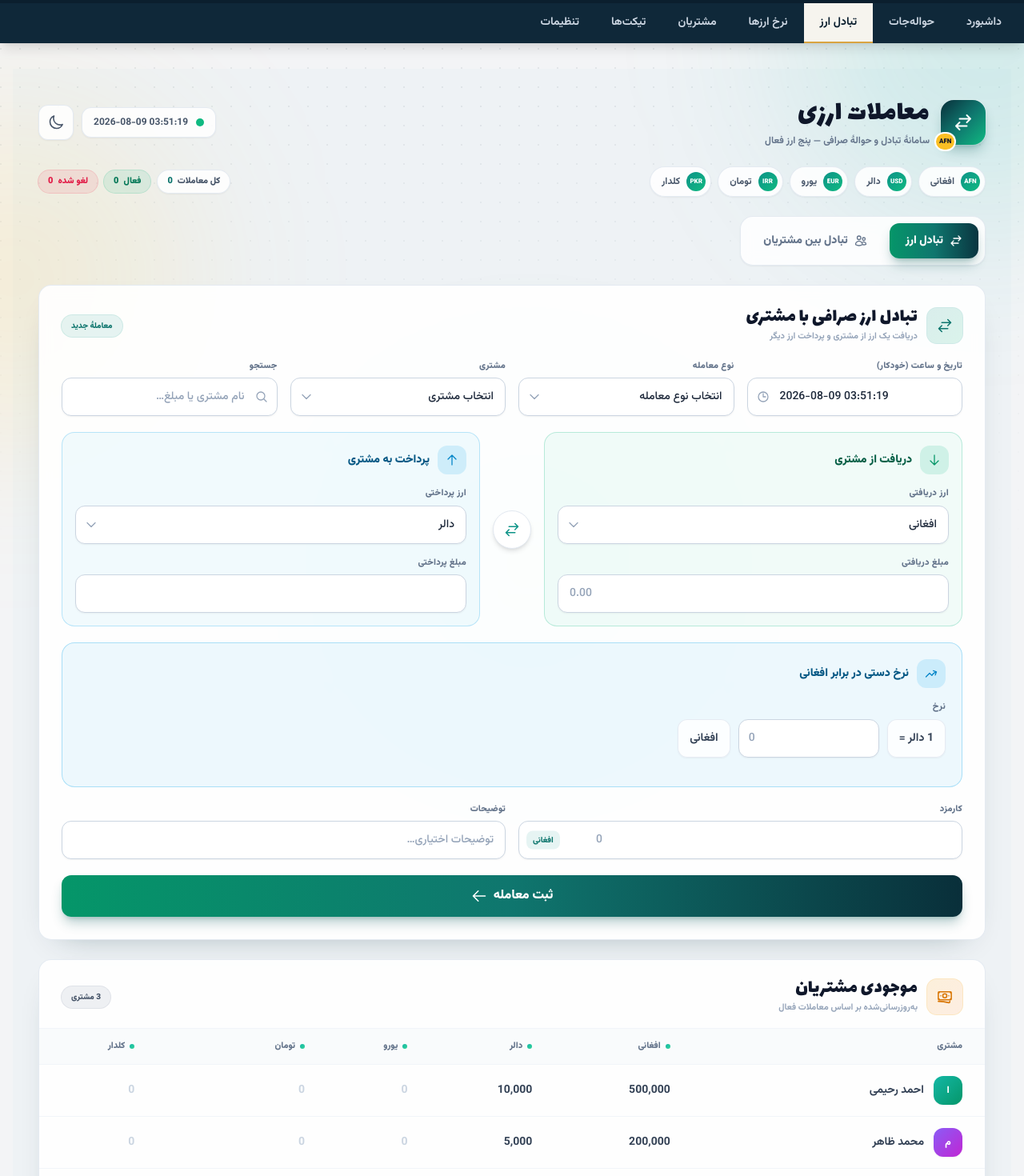
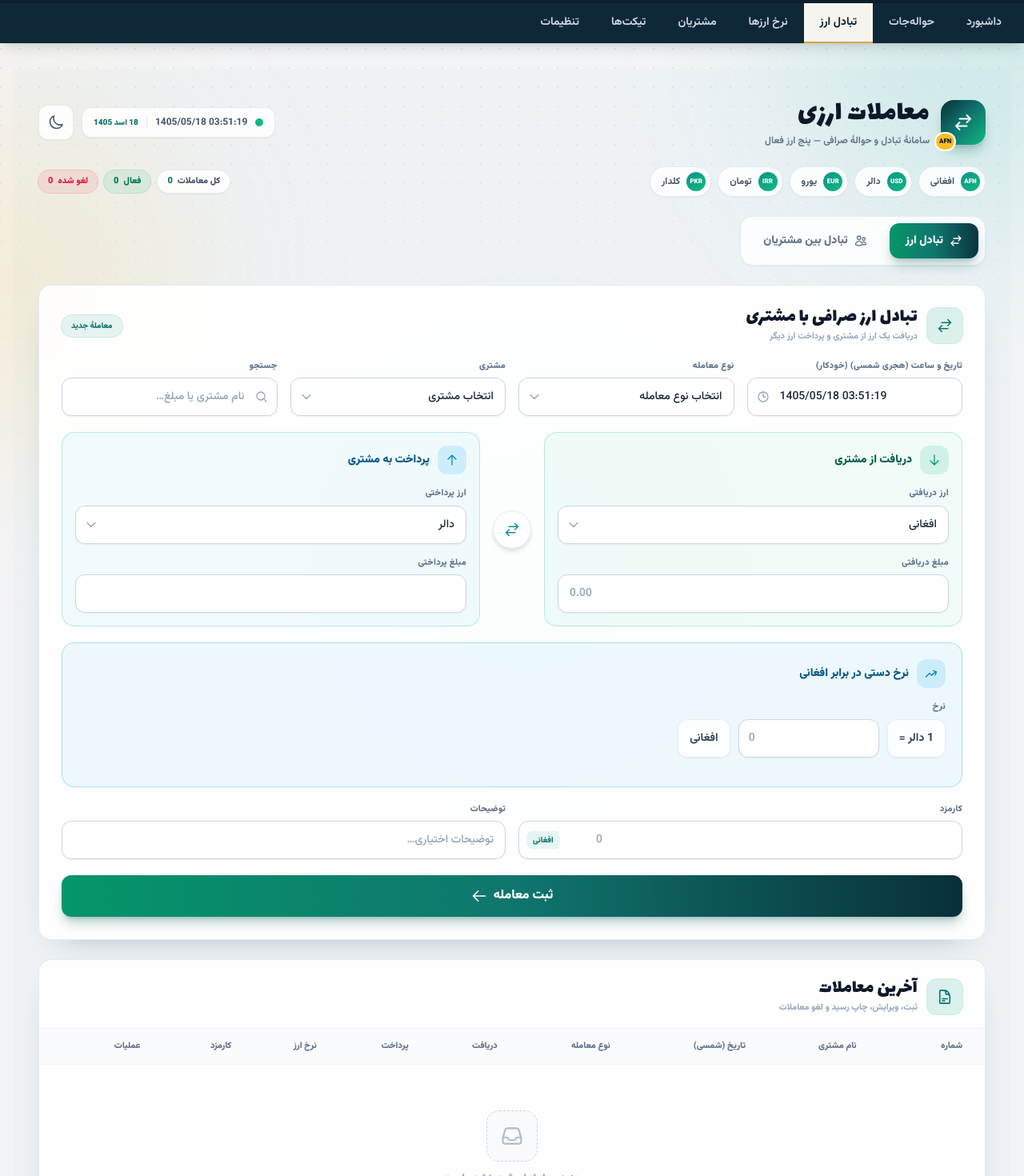
Before and after one commit to nasirahmadrahmati19-hue/exchange-admin, a Next.js app: page /dashboard/trades in a window 1280 px wide. Shown: the part 60-1530 px from the top of the page at 80% size. Built offline with nearby package versions, Linux system fonts and the light colour scheme; sample sign-in values are in the browser's storage; a small style sheet from the web is missing.

Commit message:
Implement Shamsi date formatting in trades page
Added functions to format dates in Shamsi calendar and updated relevant date displays throughout the component.

```diff
--- a/app/dashboard/trades/page.tsx
+++ b/app/dashboard/trades/page.tsx
@@ -126,12 +126,62 @@ function shortId(id: string) {
   return id.slice(-6);
 }
 
+/* ---------------- تاریخ هجری شمسی ---------------- */
+
+function shamsiParts(d: Date) {
+  const parts = new Intl.DateTimeFormat(
+    "en-US-u-ca-persian-nu-latn",
+    {
+      year: "numeric",
+      month: "2-digit",
+      day: "2-digit",
+    }
+  ).formatToParts(d);
+
+  const get = (type: string) =>
+    parts.find((p) => p.type === type)?.value || "0";
+
+  return {
+    year: get("year"),
+    month: get("month"),
+    day: get("day"),
+  };
+}
+
 function formatDateTime(d: Date) {
   const pad = (n: number) => String(n).padStart(2, "0");
 
-  return `${d.getFullYear()}-${pad(d.getMonth() + 1)}-${pad(
-    d.getDate()
-  )} ${pad(d.getHours())}:${pad(d.getMinutes())}:${pad(d.getSeconds())}`;
+  const s = shamsiParts(d);
+
+  return `${s.year}/${s.month}/${s.day} ${pad(d.getHours())}:${pad(
+    d.getMinutes()
+  )}:${pad(d.getSeconds())}`;
+}
+
+const shamsiMonthNames = [
+  "حمل",
+  "ثور",
+  "جوزا",
+  "سرطان",
+  "اسد",
+  "سنبله",
+  "میزان",
+  "عقرب",
+  "قوس",
+  "جدی",
+  "دلو",
+  "حوت",
+];
+
+function shamsiMonthLabel(d: Date) {
+  const s = shamsiParts(d);
+  const m = parseInt(s.month, 10);
+  const day = parseInt(s.day, 10);
+
+  if (!Number.isFinite(m) || m < 1 || m > 12) return "";
+  if (!Number.isFinite(day)) return "";
+
+  return `${day} ${shamsiMonthNames[m - 1]} ${s.year}`;
 }
 
 function dateLabel(s: string) {
@@ -265,7 +315,6 @@ function directRateLabel(
 
 /* ============================================================
    UI ONLY — آیکون‌ها، توکن‌های ظاهری و اجزای نمایشی
-   (هیچ تأثیری بر منطق برنامه ندارند)
    ============================================================ */
 
 const iconPaths = {
@@ -291,8 +340,6 @@ const iconPaths = {
     "M9 12.75 11.25 15 15 9.75M21 12a9 9 0 1 1-18 0 9 9 0 0 1 18 0Z",
   alert:
     "M12 9v3.75m-9.303 3.376c-.866 1.5.217 3.374 1.948 3.374h14.71c1.73 0 2.813-1.874 1.948-3.374L13.949 3.378c-.866-1.5-3.032-1.5-3.898 0L2.697 16.126ZM12 15.75h.007v.008H12v-.008Z",
-  wallet:
-    "M2.25 18.75a60.07 60.07 0 0 1 15.797 2.101c.727.198 1.453-.342 1.453-1.096V18.75M3.75 4.5v.75A.75.75 0 0 1 3 6h-.75m0 0v-.375c0-.621.504-1.125 1.125-1.125H20.25M2.25 6v9m18-10.5v.75c0 .414.336.75.75.75h.75m-1.5-1.5h.375c.621 0 1.125.504 1.125 1.125v9.75c0 .621-.504 1.125-1.125 1.125h-.375m1.5-1.5H21a.75.75 0 0 0-.75.75v.75m0 0H3.75m0 0h-.375a1.125 1.125 0 0 1-1.125-1.125V15m1.5 1.5v-.75A.75.75 0 0 0 3 15h-.75M15 10.5a3 3 0 1 1-6 0 3 3 0 0 1 6 0Zm3 0h.008v.008H18V10.5Zm-12 0h.008v.008H6V10.5Z",
   doc: "M19.5 14.25v-2.625a3.375 3.375 0 0 0-3.375-3.375h-1.5A1.125 1.125 0 0 1 13.5 7.125v-1.5a3.375 3.375 0 0 0-3.375-3.375H8.25m0 12.75h7.5m-7.5 3H12M10.5 2.25H5.625c-.621 0-1.125.504-1.125 1.125v17.25c0 .621.504 1.125 1.125 1.125h12.75c.621 0 1.125-.504 1.125-1.125V11.25a9 9 0 0 0-9-9Z",
   inbox:
     "M2.25 13.5h3.86a2.25 2.25 0 0 1 2.012 1.244l.256.512a2.25 2.25 0 0 0 2.013 1.244h3.218a2.25 2.25 0 0 0 2.013-1.244l.256-.512a2.25 2.25 0 0 1 2.013-1.244h3.859m-19.5.338V18a2.25 2.25 0 0 0 2.25 2.25h15A2.25 2.25 0 0 0 21.75 18v-4.162c0-.224-.034-.447-.1-.661L19.24 5.338a2.25 2.25 0 0 0-2.15-1.588H6.911a2.25 2.25 0 0 0-2.15 1.588L2.35 13.177a2.25 2.25 0 0 0-.1.661Z",
@@ -350,14 +397,6 @@ function DetailRow({
     </div>
   );
 }
-
-const avatarPalette = [
-  "from-teal-500 to-emerald-600",
-  "from-violet-500 to-fuchsia-600",
-  "from-amber-500 to-orange-600",
-  "from-sky-500 to-indigo-600",
-  "from-rose-500 to-pink-600",
-];
 
 const uiCard =
   "rounded-2xl border border-slate-200/90 bg-white/90 shadow-[0_16px_40px_-28px_rgba(9,47,58,0.45)] backdrop-blur transition-colors duration-300 dark:border-slate-800 dark:bg-[#0e1a28]/90 dark:shadow-[0_16px_40px_-24px_rgba(0,0,0,0.75)]";
@@ -1045,64 +1084,7 @@ export default function CurrencyExchangePage() {
     resetTransferForm();
   }
 
-  /* ---------------- Balance ---------------- */
-
-  function balances() {
-    const result: Record<string, Record<Currency, number>> =
-      {} as Record<string, Record<Currency, number>>;
-
-    customers.forEach((c) => {
-      result[c.id] = { ...c.balances };
-    });
-
-    transactions.forEach((tx) => {
-      if (tx.status === "voided") return;
-
-      if (tx.type === "exchange" && tx.customerId) {
-        const b = result[tx.customerId];
-        if (!b) return;
-
-        b[tx.fromCurrency] =
-          (b[tx.fromCurrency] || 0) - tx.fromAmount;
-
-        if (tx.commission && tx.commissionCurrency) {
-          b[tx.commissionCurrency] =
-            (b[tx.commissionCurrency] || 0) - tx.commission;
-        }
-
-        b[tx.toCurrency] =
-          (b[tx.toCurrency] || 0) + tx.toAmount;
-      }
-
-      if (
-        tx.type === "transfer" &&
-        tx.senderId &&
-        tx.receiverId
-      ) {
-        const s = result[tx.senderId];
-        const r = result[tx.receiverId];
-
-        if (s) {
-          s[tx.fromCurrency] =
-            (s[tx.fromCurrency] || 0) - tx.fromAmount;
-
-          if (tx.commission) {
-            s[tx.fromCurrency] =
-              (s[tx.fromCurrency] || 0) - tx.commission;
-          }
-        }
-
-        if (r) {
-          r[tx.toCurrency] =
-            (r[tx.toCurrency] || 0) + tx.toAmount;
-        }
-      }
-    });
-
-    return result;
-  }
-
-  const currentBalances = balances();
+  /* ---------------- Names & Labels ---------------- */
 
   function customerName(id?: string) {
     return customers.find((c) => c.id === id)?.name || "-";
@@ -1370,7 +1352,7 @@ export default function CurrencyExchangePage() {
               <td>${tx.id}</td>
             </tr>
             <tr>
-              <th>تاریخ</th>
+              <th>تاریخ (هجری شمسی)</th>
               <td>${dateLabel(tx.date)}</td>
             </tr>
             <tr>
@@ -1494,6 +1476,14 @@ export default function CurrencyExchangePage() {
                 <span dir="ltr" className="text-xs font-bold tabular-nums text-slate-600 dark:text-slate-300">
                   {currentDateTime || "--:--:--"}
                 </span>
+                {now && (
+                  <>
+                    <span className="h-4 w-px bg-slate-200 dark:bg-slate-700" />
+                    <span className="whitespace-nowrap text-[10px] font-black text-teal-700 dark:text-teal-300">
+                      {shamsiMonthLabel(now)}
+                    </span>
+                  </>
+                )}
               </div>
 
               <button
@@ -1616,7 +1606,7 @@ export default function CurrencyExchangePage() {
               <div className="grid gap-4 sm:grid-cols-2 xl:grid-cols-4">
                 <div>
                   <label className={uiLabel}>
-                    تاریخ و ساعت {editingExchangeId ? "(اصل)" : "(خودکار)"}
+                    تاریخ و ساعت (هجری شمسی) {editingExchangeId ? "(اصل)" : "(خودکار)"}
                   </label>
                   <div className="relative">
                     <input
@@ -2015,7 +2005,7 @@ export default function CurrencyExchangePage() {
               {exchangeErrorList.length > 0 && (
                 <div className="fx-pop space-y-2 rounded-xl border border-rose-500/30 bg-rose-500/10 p-4 text-rose-700 dark:border-rose-400/25 dark:bg-rose-400/10 dark:text-rose-300">
                   <b className="flex items-center gap-2 text-sm">
-                    <Ic n="alert" className="h-4.5 w-4.5 h-5 w-5 shrink-0" />
+                    <Ic n="alert" className="h-5 w-5 shrink-0" />
                     لطفاً این فیلدها را تکمیل کنید:
                   </b>
 
@@ -2080,7 +2070,7 @@ export default function CurrencyExchangePage() {
               <div className="grid gap-4 sm:grid-cols-2">
                 <div>
                   <label className={uiLabel}>
-                    تاریخ و ساعت {editingTransferId ? "(اصل)" : "(خودکار)"}
+                    تاریخ و ساعت (هجری شمسی) {editingTransferId ? "(اصل)" : "(خودکار)"}
                   </label>
                   <div className="relative">
                     <input
@@ -2506,92 +2496,6 @@ export default function CurrencyExchangePage() {
             </section>
           )}
 
-          {/* ================= Balances ================= */}
-
-          <section
-            className={`fx-up overflow-hidden ${uiCard}`}
-            style={{ animationDelay: "80ms" }}
-          >
-            <div className="flex flex-wrap items-center gap-3 p-5 pb-4 md:px-7 md:pt-6">
-              <span className="grid h-11 w-11 place-items-center rounded-xl bg-gradient-to-br from-amber-500/15 to-orange-400/15 text-amber-600 ring-1 ring-amber-500/25 dark:from-amber-400/15 dark:to-orange-400/10 dark:text-amber-300 dark:ring-amber-400/20">
-                <Ic n="wallet" className="h-5 w-5" />
-              </span>
-              <div className="flex-1">
-                <h2 className="fx-display text-2xl leading-none text-slate-900 dark:text-white">
-                  موجودی مشتریان
-                </h2>
-                <p className="mt-1 text-[11px] font-bold text-slate-400 dark:text-slate-500">
-                  به‌روزرسانی‌شده بر اساس معاملات فعال
-                </p>
-              </div>
-              <span className="rounded-full bg-slate-500/10 px-3 py-1.5 text-[10px] font-black text-slate-600 ring-1 ring-slate-500/20 dark:bg-slate-400/10 dark:text-slate-300 dark:ring-slate-400/20">
-                {customers.length} مشتری
-              </span>
-            </div>
-
-            <div className="overflow-x-auto">
-              <table className="w-full min-w-[720px] text-sm">
-                <thead>
-                  <tr className="border-y border-slate-100 bg-slate-50/80 dark:border-slate-800 dark:bg-[#0b1520]/80">
-                    <th className="px-5 py-3 text-right text-[11px] font-black text-slate-500 dark:text-slate-400 md:px-7">
-                      مشتری
-                    </th>
-
-                    {currencies.map((c) => (
-                      <th key={c} className="px-4 py-3 text-right">
-                        <span className="inline-flex items-center gap-1.5 text-[11px] font-black text-slate-500 dark:text-slate-400">
-                          <span className="h-1.5 w-1.5 rounded-full bg-gradient-to-br from-teal-500 to-emerald-400" />
-                          {labels[c]}
-                        </span>
-                      </th>
-                    ))}
-                  </tr>
-                </thead>
-
-                <tbody className="divide-y divide-slate-100 dark:divide-slate-800/70">
-                  {customers.map((c, ci) => {
-                    const b = currentBalances[c.id] || c.balances;
-
-                    return (
-                      <tr
-                        key={c.id}
-                        className="transition-colors hover:bg-teal-500/[0.045] dark:hover:bg-teal-400/[0.05]"
-                      >
-                        <td className="px-5 py-3.5 md:px-7">
-                          <div className="flex items-center gap-3">
-                            <span
-                              className={`grid h-9 w-9 shrink-0 place-items-center rounded-xl bg-gradient-to-br text-xs font-black text-white shadow-sm ${
-                                avatarPalette[ci % avatarPalette.length]
-                              }`}
-                            >
-                              {c.name.charAt(0)}
-                            </span>
-                            <span className="font-bold text-slate-700 dark:text-slate-200">
-                              {c.name}
-                            </span>
-                          </div>
-                        </td>
-
-                        {currencies.map((cur) => (
-                          <td
-                            key={cur}
-                            className={`px-4 py-3.5 text-sm font-bold tabular-nums transition-colors ${
-                              b[cur]
-                                ? "text-slate-700 dark:text-slate-200"
-                                : "text-slate-300 dark:text-slate-600"
-                            }`}
-                          >
-                            {fmt(b[cur] || 0)}
-                          </td>
-                        ))}
-                      </tr>
-                    );
-                  })}
-                </tbody>
-              </table>
-            </div>
-          </section>
-
           {/* ================= Transactions ================= */}
 
           <section
@@ -2628,7 +2532,7 @@ export default function CurrencyExchangePage() {
                   <tr className="border-y border-slate-100 bg-slate-50/80 dark:border-slate-800 dark:bg-[#0b1520]/80">
                     <th className="px-4 py-3 text-right text-[11px] font-black text-slate-500 dark:text-slate-400 md:px-7">شماره</th>
                     <th className="px-4 py-3 text-right text-[11px] font-black text-slate-500 dark:text-slate-400">نام مشتری</th>
-                    <th className="px-4 py-3 text-right text-[11px] font-black text-slate-500 dark:text-slate-400">تاریخ</th>
+                    <th className="px-4 py-3 text-right text-[11px] font-black text-slate-500 dark:text-slate-400">تاریخ (شمسی)</th>
                     <th className="px-4 py-3 text-right text-[11px] font-black text-slate-500 dark:text-slate-400">نوع معامله</th>
                     <th className="px-4 py-3 text-right text-[11px] font-black text-slate-500 dark:text-slate-400">دریافت</th>
                     <th className="px-4 py-3 text-right text-[11px] font-black text-slate-500 dark:text-slate-400">پرداخت</th>
@@ -2829,7 +2733,10 @@ export default function CurrencyExchangePage() {
 
             <div className="max-h-[70vh] overflow-y-auto px-5 py-2">
               <DetailRow label="شماره" value={selectedTransaction.id} />
-              <DetailRow label="تاریخ" value={dateLabel(selectedTransaction.date)} />
+              <DetailRow
+                label="تاریخ (هجری شمسی)"
+                value={dateLabel(selectedTransaction.date)}
+              />
               <DetailRow
                 label="نوع معامله"
                 value={transactionTypeLabel(selectedTransaction)}
```
